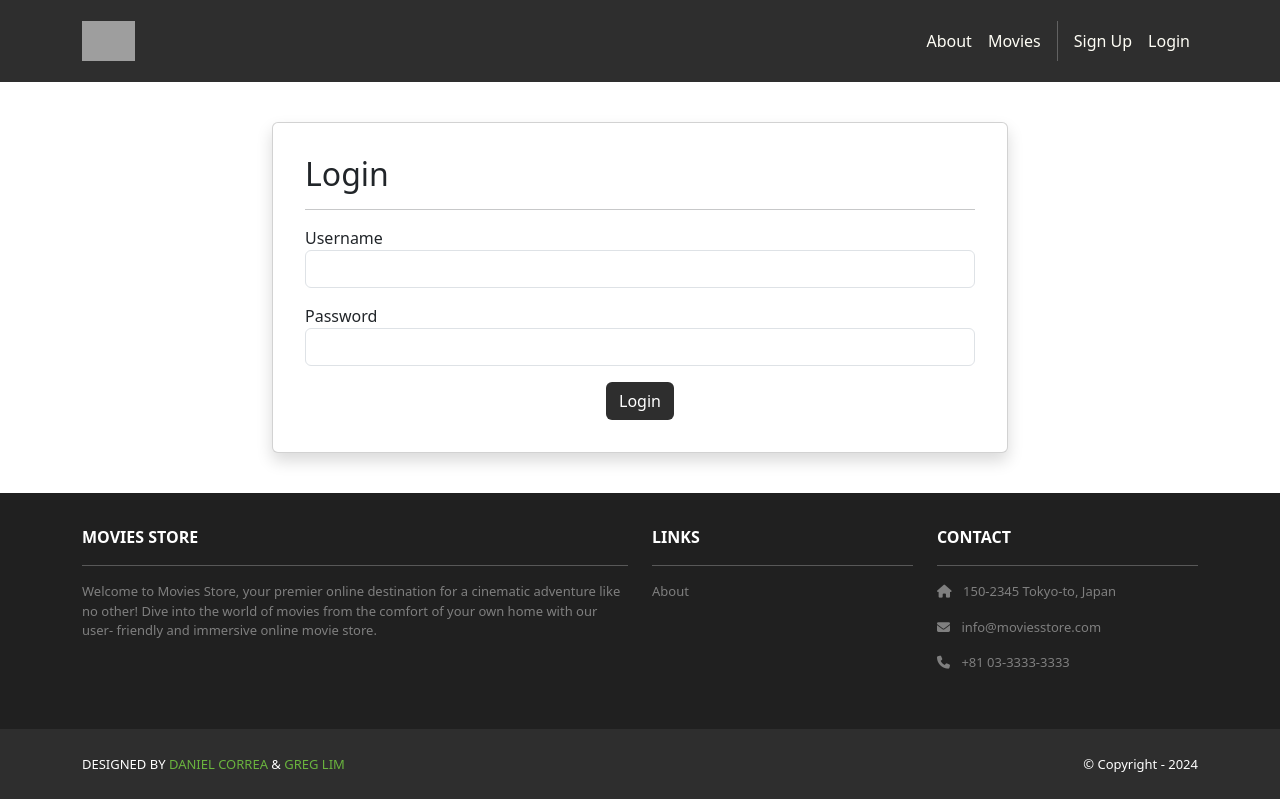
After one commit to dman4703/cs2340-gt-movies, a Django app: page /accounts/login/ in a window 1280 px wide. The commit adds this page. Run offline with Django 5.2, Linux system fonts and the light colour scheme; some libraries are stand-ins or nearby versions; some web fonts are replaced; grey boxes are pictures that could not be loaded.

Commit message:
signin, login pages

```diff
--- /dev/null
+++ b/accounts/templates/accounts/login.html
@@ -0,0 +1,54 @@
+<!DOCTYPE html>
+<html lang="en">
+<head>
+    <meta charset="UTF-8">
+    <title>Title</title>
+</head>
+<body>
+{% extends 'base.html' %}
+{% block content %}
+<div class="p-3 mt-4">
+  <div class="container">
+    <div class="row justify-content-center">
+      <div class="col-md-8">
+        <div class="card shadow p-3 mb-4 rounded">
+          <div class="card-body">
+            <h2>Login</h2>
+            <hr />
+            {% if template_data.error %}
+            <div class="alert alert-danger" role="alert">
+            {{ template_data.error }}
+            </div>
+            {% endif %}
+            <form method="POST">
+              {% csrf_token %}
+              <p>
+              <label for="username">Username</label>
+              <input id="username" type="text"
+              name="username" required
+              autocomplete="username"
+              class="form-control">
+              </p>
+              <p>
+                <label for="password">Password</label>
+                <input id="password" type="password"
+                name="password" required
+                autocomplete="current-password"
+                class="form-control">
+              </p>
+              <div class="text-center">
+                <button type="submit"
+                class="btn bg-dark text-white">Login
+                </button>
+              </div>
+            </form>
+          </div>
+        </div>
+      </div>
+    </div>
+  </div>
+</div>
+{% endblock content %}
+
+</body>
+</html>
--- a/moviesstore/templates/base.html
+++ b/moviesstore/templates/base.html
@@ -44,12 +44,17 @@
                href="{% url 'home.about' %}">About</a>
             <a class="nav-link" href=
               "{% url 'movies.index' %}">Movies</a>
-            <div class="vr bg-white mx-2 d-none
-            d-lg-block"></div>
-            <a class="nav-link"
-            href="{% url 'accounts.signup' %}">
-            Sign Up
+            <div class="vr bg-white mx-2 d-none d-lg-block"></div>
+            {% if user.is_authenticated %}
+            <a class="nav-link" href="{% url 'accounts.logout' %}">Logout ({{user.username }})</a>
+            {% else %}
+            <a class="nav-link" href="{% url 'accounts.signup' %}">
+              Sign Up
             </a>
+            <a class="nav-link" href="{% url 'accounts.login' %}">
+              Login
+            </a>
+            {% endif %}
           </div>
         </div>
       </div>
```
Also changed, not shown: accounts/templates/accounts/signup.html (added, +31 -0 lines), db.sqlite3.
